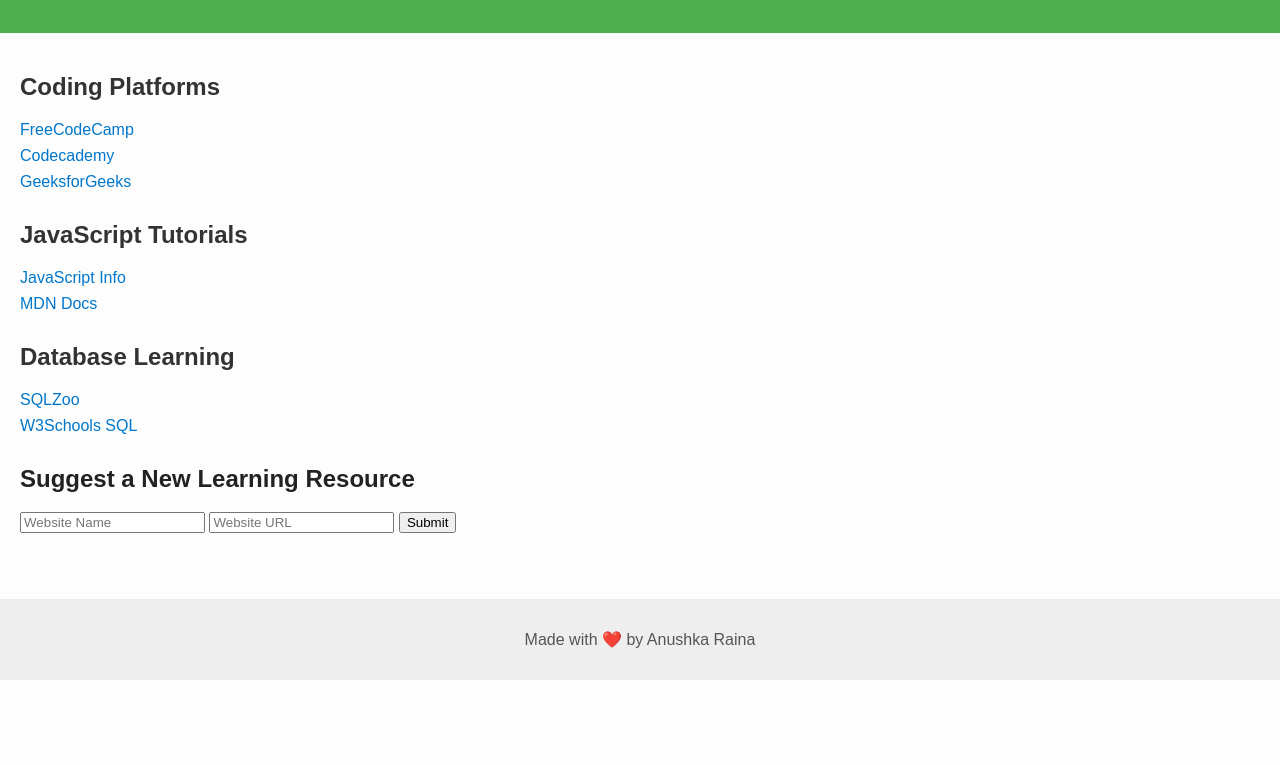
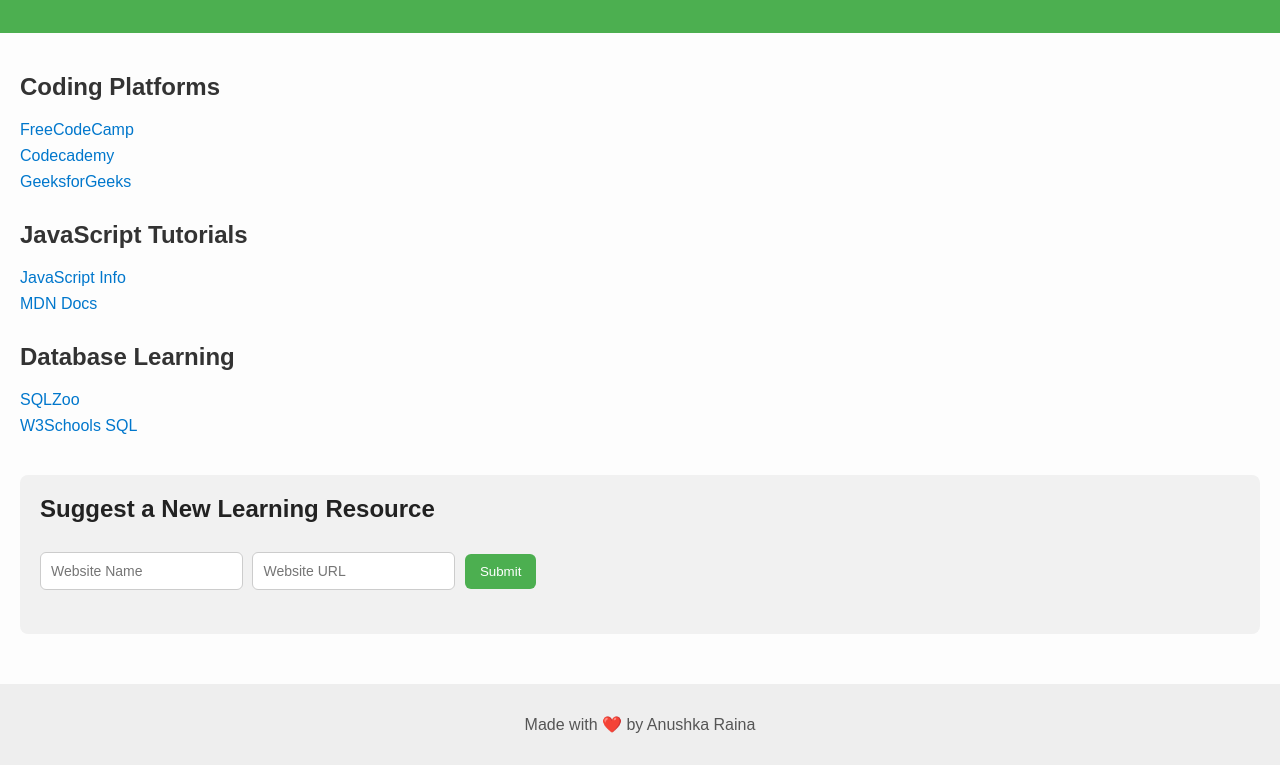
Before and after one commit to anushkaraina/PROJECT-edu-resources-, a plain HTML site: page index.html in a window 1280 px wide. Shown: the part 121-886 px from the top of the page. Before the commit the page ends 801 px from the top, so only its background shows below. Drawn offline with Linux system fonts and the light colour scheme.

Commit message:
Update style.css

```diff
--- a/style.css
+++ b/style.css
@@ -51,6 +51,45 @@
   margin-top: 30px;
 }
 
+/* Form styles */
+.suggest-form {
+  margin-top: 40px;
+  padding: 20px;
+  background-color: #f1f1f1;
+  border-radius: 8px;
+}
+
+.suggest-form h2 {
+  margin-top: 0;
+}
+
+.suggest-form input {
+  padding: 10px;
+  margin: 10px 5px 10px 0;
+  border: 1px solid #ccc;
+  border-radius: 6px;
+  font-size: 14px;
+}
+
+.suggest-form button {
+  padding: 10px 15px;
+  background-color: #4CAF50;
+  color: white;
+  border: none;
+  border-radius: 6px;
+  cursor: pointer;
+}
+
+.suggest-form button:hover {
+  background-color: #45a049;
+}
+
+#responseMsg {
+  margin-top: 10px;
+  font-size: 14px;
+  color: green;
+}
+
 /* Dark mode styles */
 .dark-mode {
   background-color: #121212;
@@ -70,6 +109,17 @@
   color: #ccc;
 }
 
+.dark-mode .suggest-form {
+  background-color: #2a2a2a;
+}
+
+.dark-mode .suggest-form input,
+.dark-mode .suggest-form button {
+  background-color: #3a3a3a;
+  color: white;
+  border: 1px solid #555;
+}
+
 /* Dark mode button styling */
 #darkModeBtn {
   margin: 10px;
```
